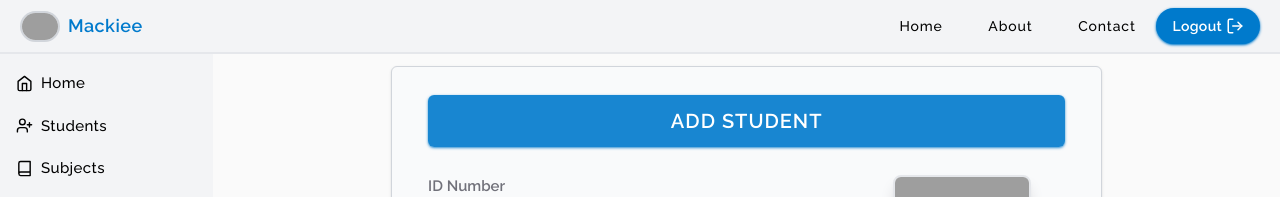
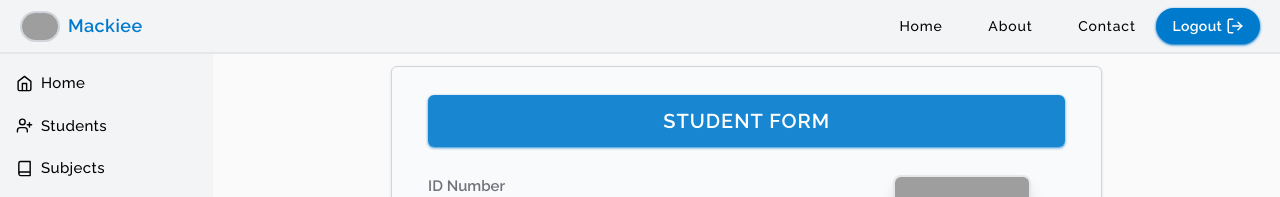
Before and after one commit to Mackiee21/EnrollmentWebForm, a React (Vite) app in the folder client/: page /students/add in a window 1280 px wide. Shown: the top 197 px of the page. Built offline with nearby package versions, Linux system fonts and the light colour scheme; grey boxes are pictures that could not be loaded.

Commit message:
changed the form header

```diff
--- a/client/src/components/Student/AddStudent.jsx
+++ b/client/src/components/Student/AddStudent.jsx
@@ -119,7 +119,7 @@ function AddStudent(){
            {!errorFetching && !failed && <div className='flex justify-center relative w-full'>
                 <div className='md:w-9/12 lg:w-8/12 my-3 py-7 px-9 bg-gray-50 border border-gray-300 rounded-md shadow shadow-sinc-300'>
                     <form method="post" ref={formRef}>
-                        <h1 className='text-center mb-7 font-black text-xl uppercase tracking-wider text-white bg-main/90 rounded-md shadow shadow-main/70 py-3 px-6'>Add Student</h1>
+                        <h1 className='text-center mb-7 font-black text-xl uppercase tracking-wider text-white bg-main/90 rounded-md shadow shadow-main/70 py-3 px-6'>Student Form</h1>
                         <div className='grid grid-cols-3 gap-2 mb-1'>
                             <div className='col-span-2'>
                                 <div className="flex flex-col mb-4">
```
Also changed, not shown: 2 other files (tests, documents, lock files or other folders).
